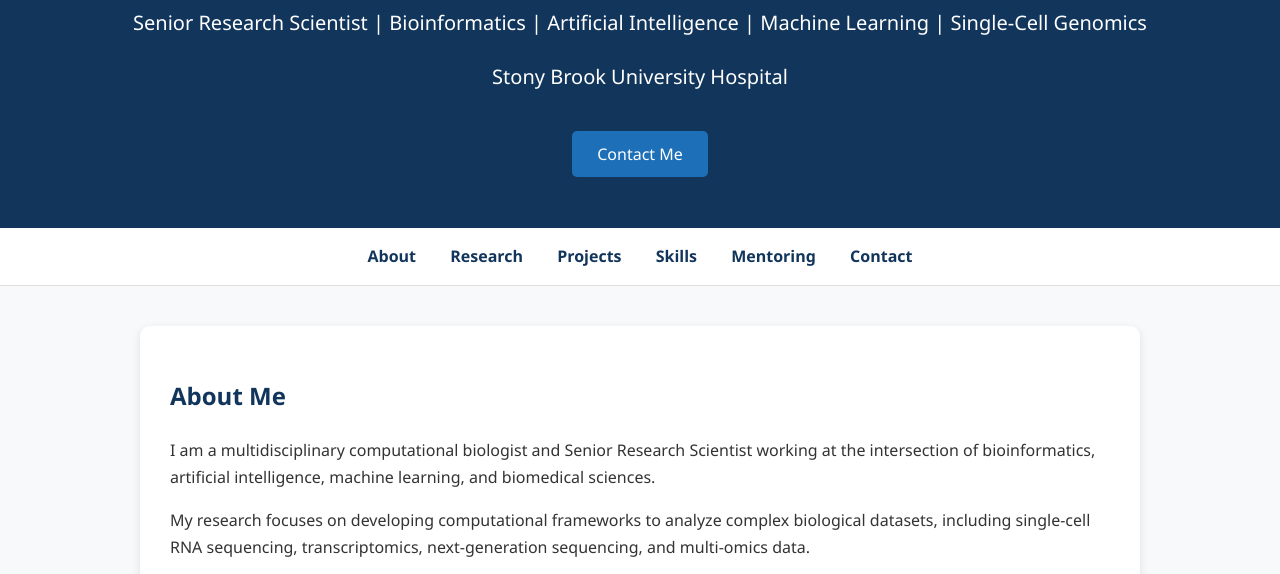
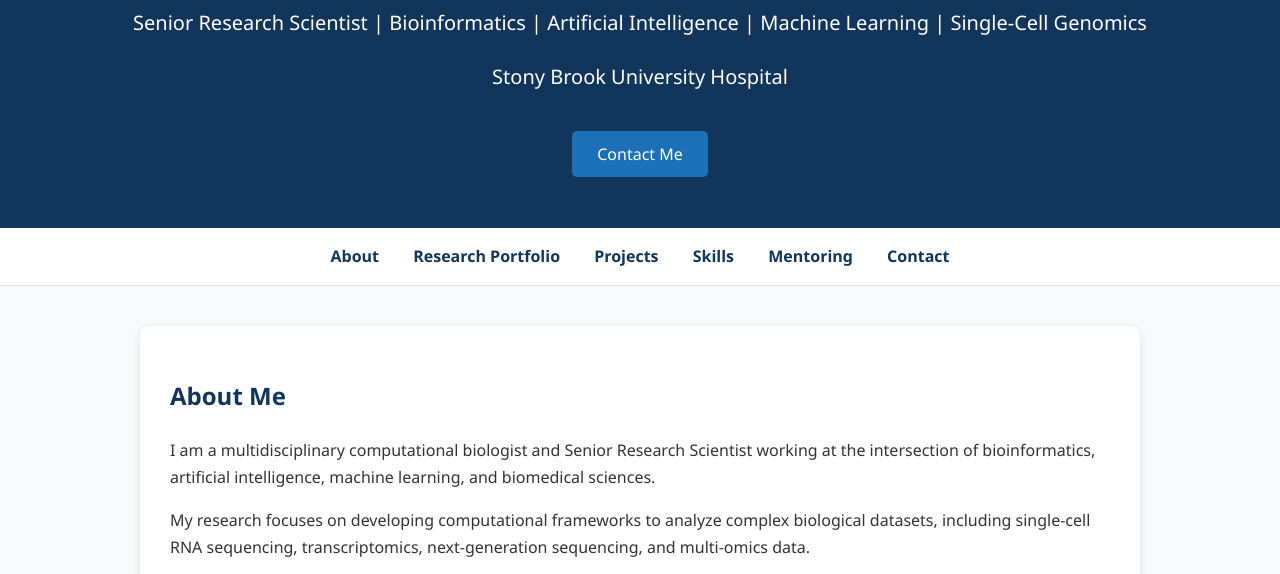
Before and after one commit to elqumsan/elqumsan.github.io, a plain HTML site: page index.html in a window 1280 px wide. Shown: the part 174-748 px from the top of the page. Drawn offline with Linux system fonts and the light colour scheme.

Commit message:
Update Research link to point to research.html

```diff
--- a/index.html
+++ b/index.html
@@ -123,7 +123,12 @@ Contact Me
 <nav>
 
 <a href="#about">About</a>
-<a href="#research">Research</a>
+<!-- <a href="#research">Research</a> -->
+<a href="research.html">
+Research Portfolio
+</a>
+
+
 <a href="#projects">Projects</a>
 <a href="#skills">Skills</a>
 <a href="#mentoring">Mentoring</a>
```
